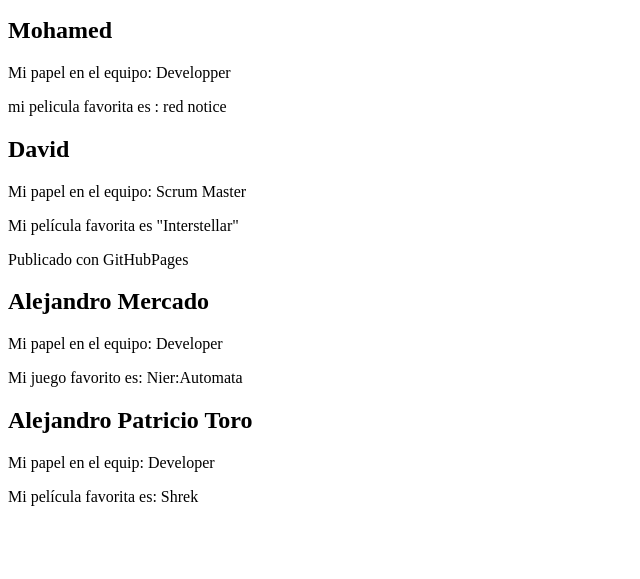
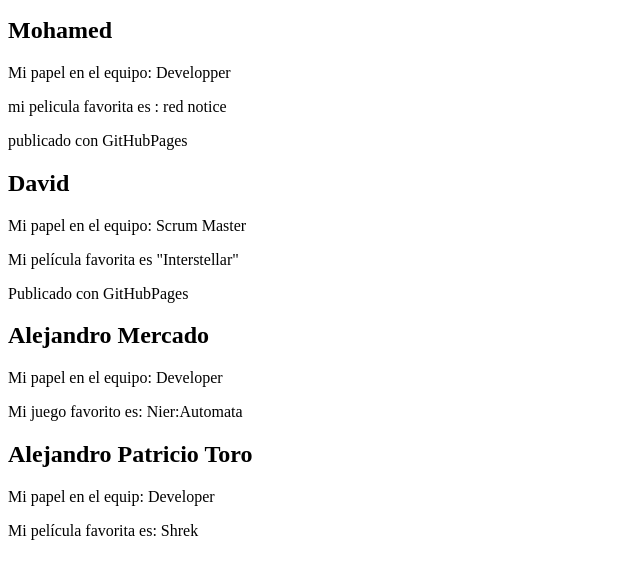
Before and after one commit to CLOUDGRK/Portal-Equipo04, a plain HTML site: page index.html in a window 1280 px wide. Shown: the part 101-680 px from the top of the page, without its empty margins (0-640 px from the left). Drawn offline with Linux system fonts and the light colour scheme.

Commit message:
Mohamed celebra  su publicacion

```diff
--- a/index.html
+++ b/index.html
@@ -11,6 +11,7 @@
   		<h2>Mohamed</h2>
   		<p>Mi papel en el equipo: Developper</p>
 		<p>mi pelicula favorita es : red notice </p>
+		<p>publicado con GitHubPages </p>
   	</section >
 	<section>
 		<h2>David</h2>
```
